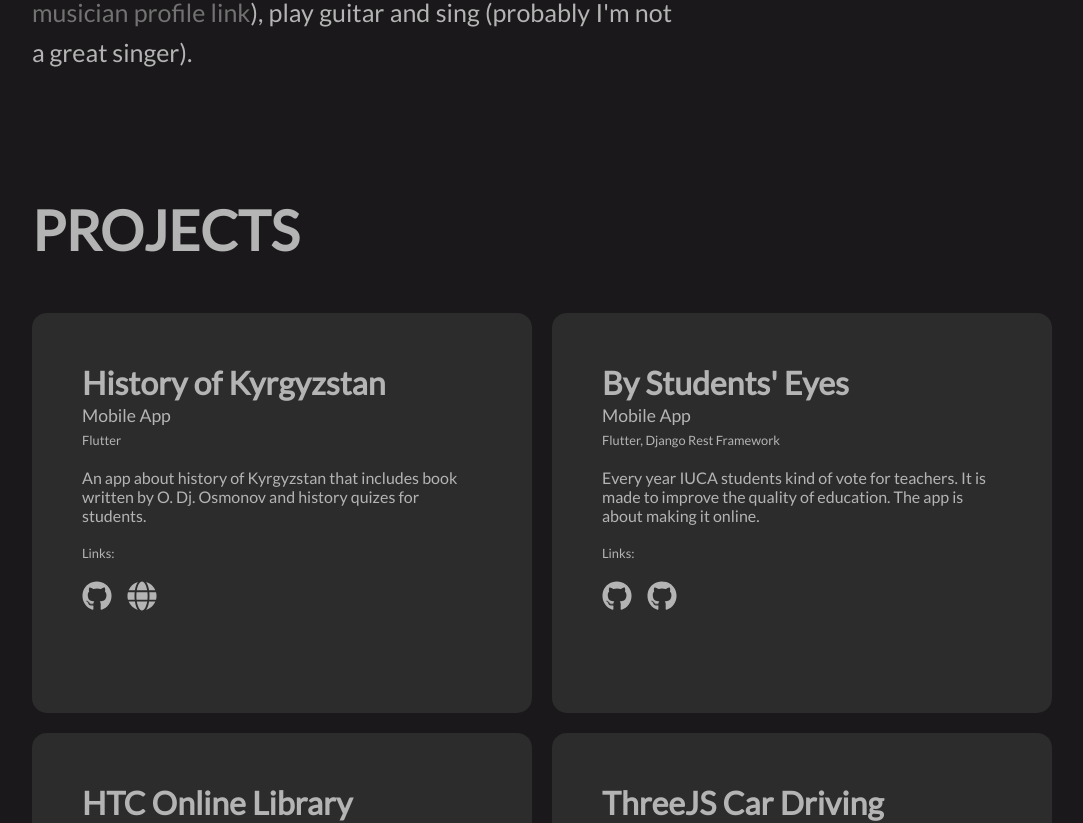
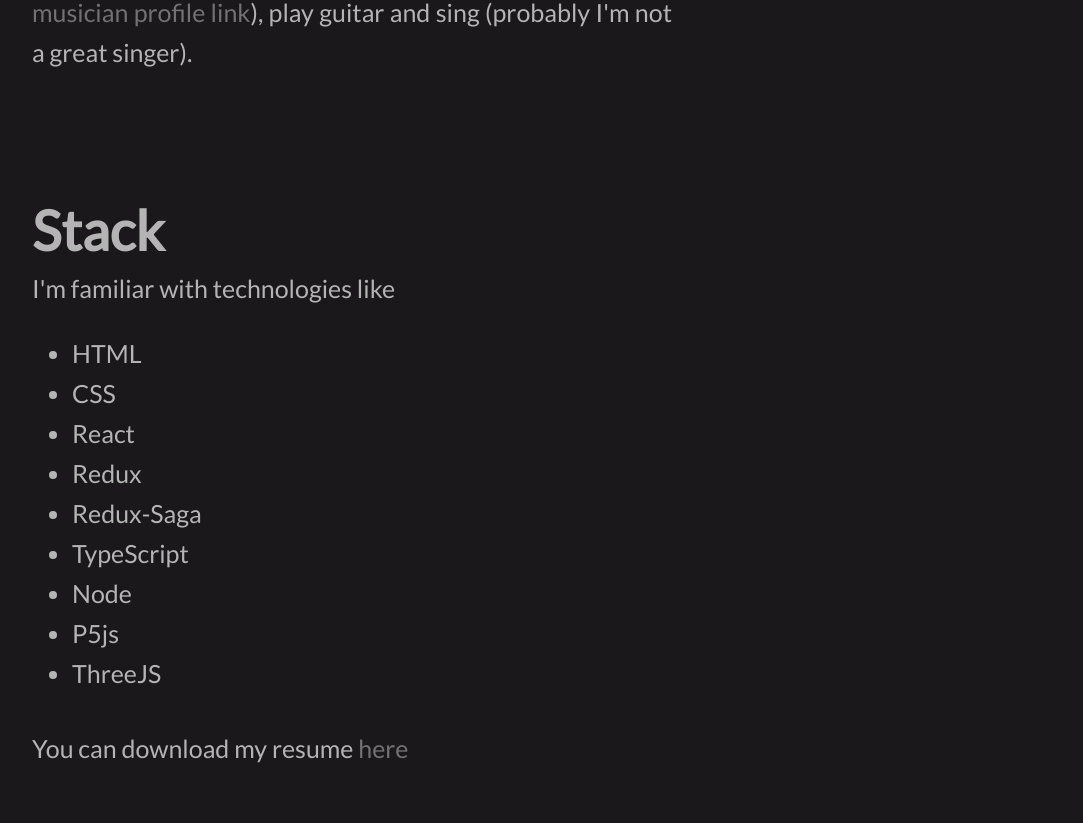
Before and after one commit to akmatoff/akmatoff.github.io, a React (Create React App) app: page / in a window 1280 px wide. Shown: the part 1189-2012 px from the top of the page, without its empty margins (98-1181 px from the left). Built offline with nearby package versions, Linux system fonts and the light colour scheme.

Commit message:
UPDATE: Projects, stack, resume

```diff
--- a/src/App.css
+++ b/src/App.css
@@ -89,7 +89,6 @@
 }
 
 .header-title {
-  text-transform: uppercase;
   font-size: clamp(35px, 5vw, 55px);
 }
 
--- a/src/App.js
+++ b/src/App.js
@@ -5,6 +5,7 @@
 import Header from "./components/Header";
 import Home from "./components/Home";
 import About from "./components/About";
+import Stack from "./components/Stack";
 import Projects from "./components/Projects";
 import Contact from "./components/Contact";
 
@@ -25,6 +26,7 @@
       <div className="scroll-view" ref={scrollViewRef}>
         <Home />
         <About />
+        <Stack />
         <Projects />
         <Contact />
       </div>
--- a/src/assets/data/projects.json
+++ b/src/assets/data/projects.json
@@ -86,5 +86,27 @@
         "repositories": [
             "https://github.com/akmatoff/github-repo-viewer"
         ]
+    },
+    {
+        "project_id": 9,
+        "project_title": "Cooroot",
+        "project_type": "Web App",
+        "description": "My musician page",
+        "technology": "React",
+        "app": "https://cooroot.netlify.app",
+        "repositories": [
+            "https://github.com/akmatoff/coorootmusic"
+        ]
+    },
+    {
+        "project_id": 10,
+        "project_title": "Posterz",
+        "project_type": "Web App",
+        "description": "College project | A blog app",
+        "technology": "JavaScript, Python, Flask",
+        "app": "https://https://posterz.akmatoff.repl.co",
+        "repositories": [
+            "https://github.com/akmatoff/posterz"
+        ]
     }
 ]
--- a/src/components/About.css
+++ b/src/components/About.css
@@ -1,4 +1,4 @@
-#about {
+#about, #stack {
   align-items: flex-start;
 }
 
--- a/src/components/Projects.js
+++ b/src/components/Projects.js
@@ -19,7 +19,7 @@
       id="projects"
     >
       <h1 className="header-title" id="projectsTitle">
-        PROJECTS
+        Projects
       </h1>
       <div className="projects-container">
         {projects.map((project) => (
--- /dev/null
+++ b/src/components/Stack.js
@@ -0,0 +1,38 @@
+import { useRef, useEffect } from "react";
+import { bgMouseMove } from "../utils/utils";
+import './About.css';
+
+function Stack() {
+    const stackContainer = useRef();
+    const onMouseMove = (e) => bgMouseMove(e, stackContainer.current);
+
+    useEffect(() => {
+        window.addEventListener("mousemove", onMouseMove);
+    }, []);
+    return (
+        <div className="main-container flex-column centered" id="stack" ref={stackContainer}>
+            <h1 className="header-title">Stack</h1>
+            <div className="text-container">
+                I'm familiar with technologies like
+
+                <ul>
+                    <li>HTML</li>
+                    <li>CSS</li>
+                    <li>React</li>
+                    <li>Redux</li>
+                    <li>Redux-Saga</li>
+                    <li>TypeScript</li>
+                    <li>Node</li>
+                    <li>P5js</li>
+                    <li>ThreeJS</li>
+                </ul>
+            </div>
+
+            <div className="text-container">
+                You can download my resume <a className="link" href="../assets/AKMATOV AZIM.pdf" download>here</a>
+            </div>
+        </div>
+    )
+}
+
+export default Stack;
```
Also changed, not shown: 1 other file (tests, documents, lock files or other folders).
